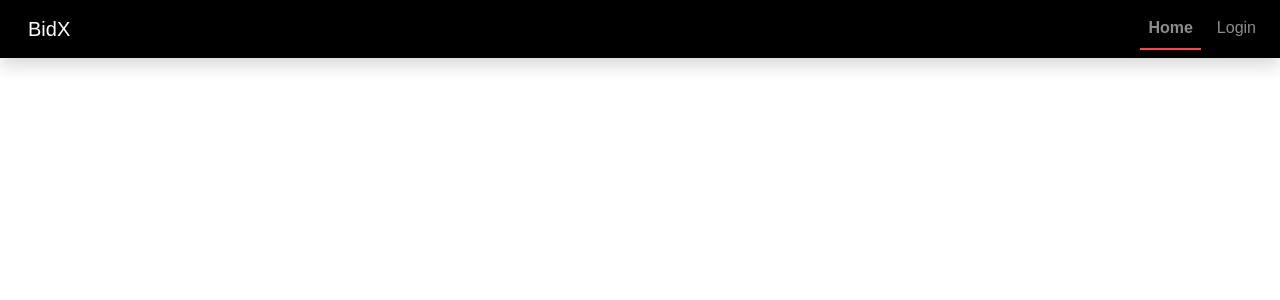
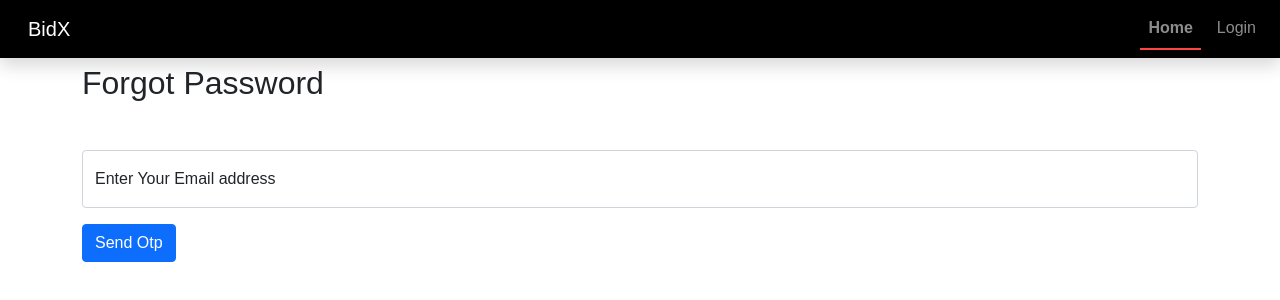
Before and after one commit to srivastavaayu/bidx, a React (Create React App) app: page /home in a window 1280 px wide. Shown: the top 300 px of the page. Built offline with nearby package versions, Linux system fonts and the light colour scheme; no server answers; a web font is replaced by a local one.

Commit message:
forgot password

```diff
--- a/src/App.js
+++ b/src/App.js
@@ -9,6 +9,7 @@ import Items from "./components/Items";
 import Footer from "./components/Footer";
 import ProdInfo from "./components/ProdInfo";
 import Dashboard from "./components/Dashboard";
+import Forgotpass from "./components/Forgotpass";
 import Navbar from "./components/Navbar";
 import {Route,Switch} from 'react-router-dom';
 
@@ -17,7 +18,7 @@ function App() {
     <div className="App">
       <Navbar/>
       <Switch>
-          <Route exact path="/home" component={ProdInfo} />
+          <Route exact path="/home" component={Forgotpass} />
           <Route exact path="/UserLogin" component={Authentication} />
       </Switch>
       {/* <Header /> */}
--- /dev/null
+++ b/src/components/Forgotpass.jsx
@@ -0,0 +1,190 @@
+import React, { useState } from 'react';
+
+const Forgotpass=()=>{
+    const [email,setEmail] = useState({Email:""});
+    const [otp,setOtp] = useState(
+        {Otp:"",
+        pass1:"",
+        pass2:""
+        });
+    const [isOtpSent,setIsOtpSent] = useState(false);
+
+    const sendDetails=(values)=>{
+        const data = values.target.value;
+        setEmail((prev)=>{
+            return{
+                Email :data
+            }
+        })
+
+    }
+
+    // send OTP part
+
+    const sendOTP= async (e)=>{
+        e.preventDefault();
+        try{
+
+            if (email.Email!==""){
+                console.log(email.Email);
+                //not working
+
+
+                // backend
+                const res = await fetch("/send-otp", {
+                    method: "PUT",
+                    headers: {
+                        "Content-Type": "application/json",
+                    },
+                    body: JSON.stringify({
+                    'reciverEmail':email.Email,
+                    }),
+                });
+
+                 const data = await res.json();
+                console.log(data);
+                if (res.status === 202) {
+                    console.log(data.message);
+                    window.alert(data.message);
+                    setIsOtpSent(true);
+                } else {
+                    console.log(data.message);
+                    window.alert(data.message);
+                }
+            }
+            else{
+                alert("Pleas Enter the Email !!")
+            }
+        }catch(err){
+            console.log(err);
+        }
+
+    }
+
+    //
+
+    const subotp=(values)=>{
+        const data = values.target.value;
+        const type = values.target.name;
+        setOtp((prev)=>{
+            if (type ==="otp"){
+                return{
+                    Otp:data,
+                    pass1:prev.pass1,
+                    pass2:prev.pass2,
+
+            };
+        }
+        else if(type==="password1"){
+                return{
+                    Otp:prev.Otp,
+                    pass1:data,
+                    pass2:prev.pass2
+                };
+        }
+        else{
+            return{
+                Otp:prev.Otp,
+                pass1:prev.pass1,
+                pass2:data
+            };
+        }
+
+    });
+}
+//    OTP verification and new password check
+    const submitOTP= async (e)=>{
+        try{
+            e.preventDefault();
+
+            if (otp.pass1!== otp.pass2){
+                alert("Passwords did'nt match !!")
+            }else{
+                const res = await fetch("/verify-Reset", {
+                    method: "PUT",
+                    headers: {
+                        "Content-Type": "application/json",
+                    },
+                    body: JSON.stringify({
+                    'reciverEmail':email.Email,
+                    'otp':otp.Otp,
+                    'password':otp.pass1
+                    }),
+                });
+
+                 const data = await res.json();
+                console.log(data);
+                if (res.status === 202) {
+                    console.log(data.message);
+                    window.alert(data.message);
+
+                    //Redirect to login page
+                } else {
+                    console.log(data.message);
+                    window.alert(data.message);
+                }
+            }
+        }catch(err){
+            console.log(err);
+        }
+
+        // else{
+        //     alert("Success");
+        // }
+
+
+    }
+    return(<>
+        {!isOtpSent?
+        <section class= "container">
+            <div class= "mt-5 pt-3">
+                <h2>Forgot Password</h2>
+            </div>
+            <form onSubmit={sendOTP}>
+                <div class="form-floating mb-3 mt-5">
+                    <input type="email" class="form-control" id="floatingInput" placeholder="name@example.com" onChange={sendDetails}
+                    name = "email"
+                    value = {email.Email}/>
+                    <label for="floatingInput">Enter Your Email address</label>
+                    <button
+                    type="submit"
+                    className="btn btn-primary mt-3"
+                >Send Otp</button>
+                </div>
+            </form>
+        </section>
+        :
+            <section class= "container">
+                <div class= "mt-5 pt-3">
+                    <h2>Enter OTP</h2>
+                </div>
+                <form onSubmit={submitOTP}>
+                    <div class="form-floating mb-3 mt-5">
+                        <input type="number" class="form-control" id="floatingInput" placeholder="name@example.com" onChange={subotp}
+                        name = "otp"
+                        value = {otp.Otp}/>
+                        <label for="floatingInput">Enter Your OTP</label>
+                    </div>
+                    <div class="form-floating mb-3 mt-5">
+                        <input type="password" class="form-control" id="floatingInput" placeholder="name@example.com" onChange={subotp}
+                        name = "password1"
+                        value = {otp.pass1}/>
+                        <label for="floatingInput">Enter New Password</label>
+                    </div>
+                    <div class="form-floating mb-3 mt-5">
+                        <input type="password" class="form-control" id="floatingInput" placeholder="name@example.com" onChange={subotp}
+                        name = "password2"
+                        value = {otp.pass2}/>
+                        <label for="floatingInput">Re-Enter New Password</label>
+                        <button
+                        type="submit"
+                        className="btn btn-primary mt-3"
+                    >Submit</button>
+                    </div>
+                </form>
+            </section>
+    }
+    </>)
+}
+
+export default Forgotpass;
```
